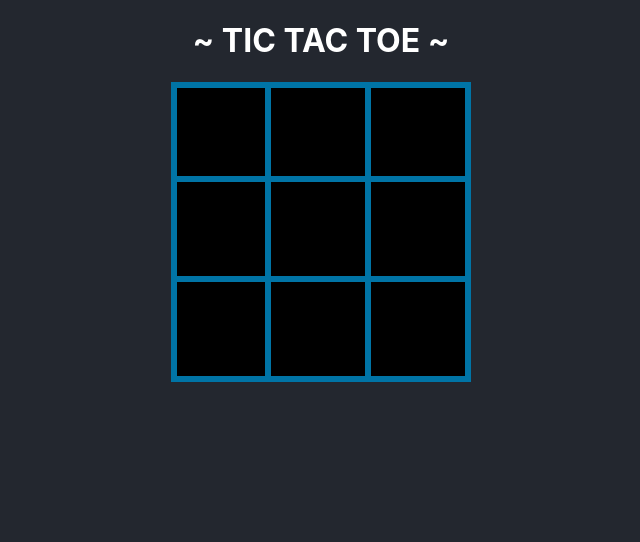
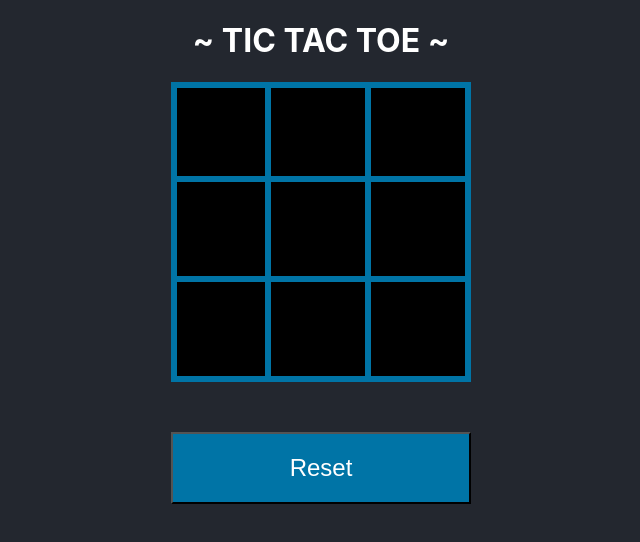
Before and after one commit to zahrabagheri1/flappybird, a React (Create React App) app in the folder Tic-Tac-Toe/: page / in a window 1280 px wide. Shown: the top 542 px of the page, without its empty margins (319-959 px from the left). Built offline with nearby package versions, Linux system fonts and the light colour scheme.

Commit message:
Reset Button ✅

```diff
--- a/Tic-Tac-Toe/src/App.css
+++ b/Tic-Tac-Toe/src/App.css
@@ -54,7 +54,6 @@ h1 {
   opacity: 0.4;
 }
 
-
 .strike {
   position: absolute;
   border-radius: 2px;
@@ -109,7 +108,7 @@ h1 {
 .game-over {
   text-align: center;
   border: 8px ridge #5468ff;
-  border-radius: 20px 80px ;
+  border-radius: 20px 80px;
   background-color: #24245491;
   padding: 10px;
   width: 80%;
@@ -117,3 +116,12 @@ h1 {
   margin-top: 50px;
   font-size: 1.5em;
 }
+
+.reset-button {
+  margin-top: 50px;
+  padding: 20px;
+  background-color: #0074a6;
+  color: white;
+  width: 100%;
+  font-size: 1.5em;
+}
--- a/Tic-Tac-Toe/src/App.js
+++ b/Tic-Tac-Toe/src/App.js
@@ -3,6 +3,7 @@ import "./App.css";
 import Board from "./Components/Board";
 import Gameover from "./Components/Gameover";
 import GameState from "./Data/GameState";
+import Reset from "./Components/Reset";
 
 const playerX = "X";
 const playerO = "O";
@@ -63,6 +64,7 @@ function App() {
     if (gameState !== GameState.inProgress) {
       return;
     }
+
     if (tiles[index] !== null) {
       return;
     }
@@ -75,6 +77,14 @@ function App() {
       setPlayerTurn(playerX);
     }
   };
+
+  const handleReset = () => {
+    setGameState(GameState.inProgress);
+    setTiles(Array(9).fill(null));
+    setPlayerTurn(playerX);
+    setStrikeLine(null);
+  };
+
   useEffect(() => {
     checkWinner(tiles, setStrikeLine, setGameState);
   }, [tiles]);
@@ -90,6 +100,7 @@ function App() {
       />
 
       <Gameover gameState={gameState} />
+      <Reset gameState={gameState} onReset={handleReset} />
     </div>
   );
 }
--- /dev/null
+++ b/Tic-Tac-Toe/src/Components/Reset.jsx
@@ -0,0 +1,15 @@
+import React from "react";
+import GameState from "../Data/GameState";
+
+function Reset({gamestate, onReset}) {
+  if (gamestate === GameState.inProgress) {
+    return;
+  }
+  return (
+    <button type="button" className="reset-button" onClick={onReset}>
+      Reset
+    </button>
+  );
+}
+
+export default Reset;
```
